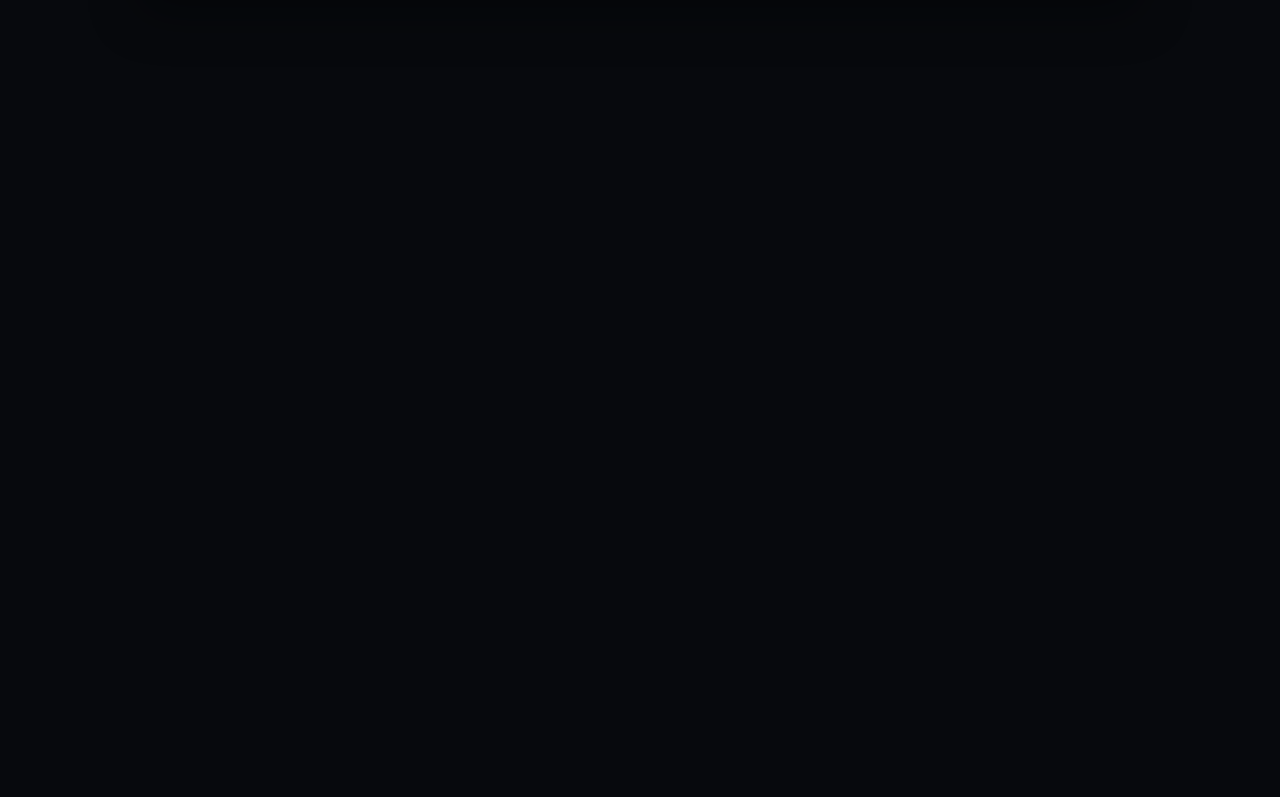
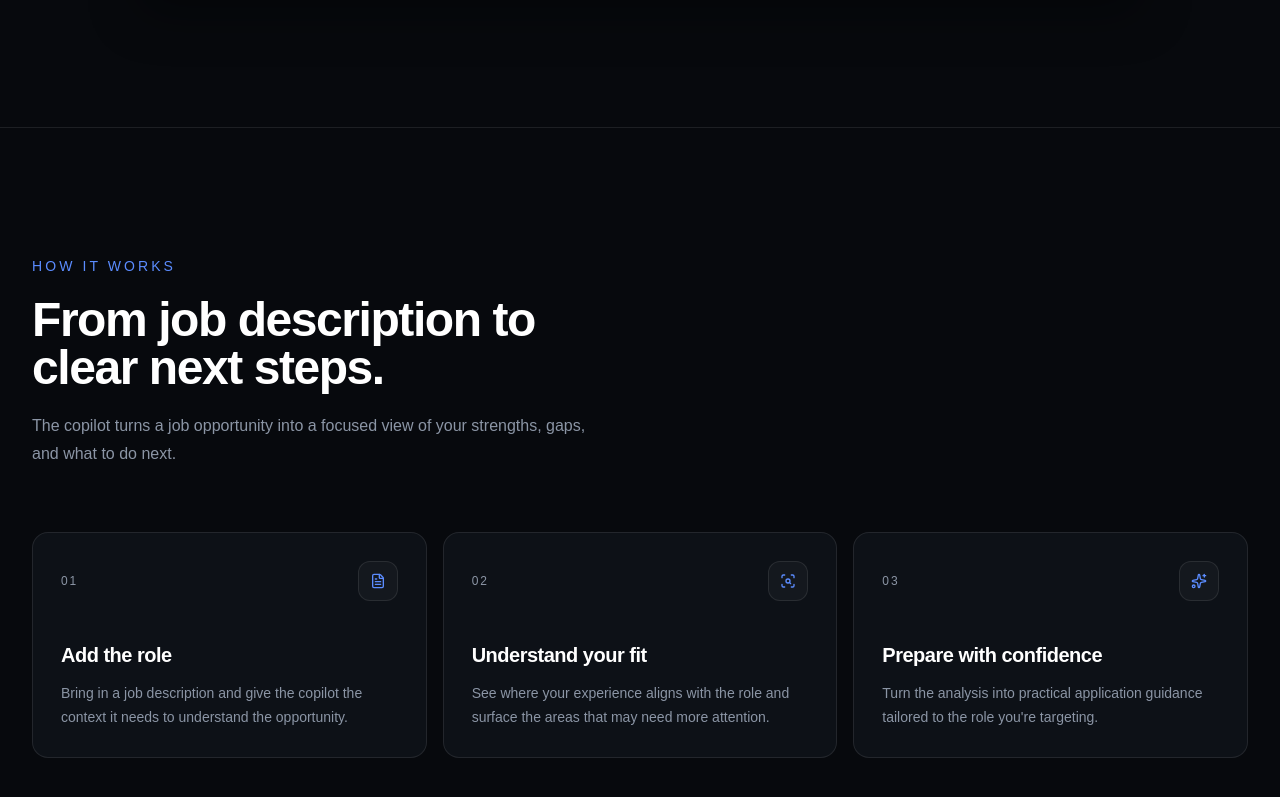
Before and after one commit to garg05shivam/ai-job-copilot, a Next.js app: page / in a window 1280 px wide. Shown: the part 1048-1845 px from the top of the page. Before the commit the page ends 1175 px from the top, so only its background shows below. Built offline with nearby package versions, Linux system fonts and the light colour scheme.

Commit message:
add how it works section

```diff
--- a/app/page.tsx
+++ b/app/page.tsx
@@ -1,11 +1,15 @@
 import Navbar from "@/components/navbar";
 import Hero from "@/components/hero";
+import HowItWorks from "@/components/how-it-works";
 
 export default function Home() {
   return (
     <main className="min-h-screen overflow-x-hidden bg-[var(--background)]">
       <Navbar />
+
       <Hero />
+
+      <HowItWorks />
     </main>
   );
 }
--- /dev/null
+++ b/components/how-it-works.tsx
@@ -0,0 +1,90 @@
+import {
+  FileText,
+  ScanSearch,
+  Sparkles,
+} from "lucide-react";
+
+const steps = [
+  {
+    number: "01",
+    icon: FileText,
+    title: "Add the role",
+    description:
+      "Bring in a job description and give the copilot the context it needs to understand the opportunity.",
+  },
+  {
+    number: "02",
+    icon: ScanSearch,
+    title: "Understand your fit",
+    description:
+      "See where your experience aligns with the role and surface the areas that may need more attention.",
+  },
+  {
+    number: "03",
+    icon: Sparkles,
+    title: "Prepare with confidence",
+    description:
+      "Turn the analysis into practical application guidance tailored to the role you're targeting.",
+  },
+];
+
+export default function HowItWorks() {
+  return (
+    <section
+      id="how-it-works"
+      className="border-t border-[var(--border)] px-6 py-24 lg:px-8 lg:py-32"
+    >
+      <div className="mx-auto max-w-7xl">
+
+        <div className="max-w-2xl">
+          <p className="text-sm font-medium uppercase tracking-[0.22em] text-[var(--accent)]">
+            How it works
+          </p>
+
+          <h2 className="mt-5 text-3xl font-semibold tracking-[-0.03em] text-white sm:text-4xl lg:text-5xl">
+            From job description to
+            <br />
+            clear next steps.
+          </h2>
+
+          <p className="mt-5 max-w-xl text-base leading-7 text-[var(--muted)]">
+            The copilot turns a job opportunity into a focused view of your
+            strengths, gaps, and what to do next.
+          </p>
+        </div>
+
+        <div className="mt-16 grid gap-4 lg:grid-cols-3">
+          {steps.map((step) => {
+            const Icon = step.icon;
+
+            return (
+              <article
+                key={step.number}
+                className="group relative rounded-2xl border border-[var(--border)] bg-[var(--surface)] p-6 transition-transform duration-300 hover:-translate-y-1 lg:p-7"
+              >
+
+                <div className="flex items-center justify-between">
+                  <span className="text-xs font-medium tracking-[0.16em] text-[var(--muted)]">
+                    {step.number}
+                  </span>
+
+                  <div className="flex h-10 w-10 items-center justify-center rounded-xl border border-[var(--border)] bg-white/[0.03] transition-colors group-hover:border-[var(--border-strong)]">
+                    <Icon className="h-4 w-4 text-[var(--accent)]" />
+                  </div>
+                </div>
+
+                <h3 className="mt-10 text-xl font-semibold tracking-tight text-white">
+                  {step.title}
+                </h3>
+
+                <p className="mt-3 text-sm leading-6 text-[var(--muted)]">
+                  {step.description}
+                </p>
+              </article>
+            );
+          })}
+        </div>
+      </div>
+    </section>
+  );
+}
```
